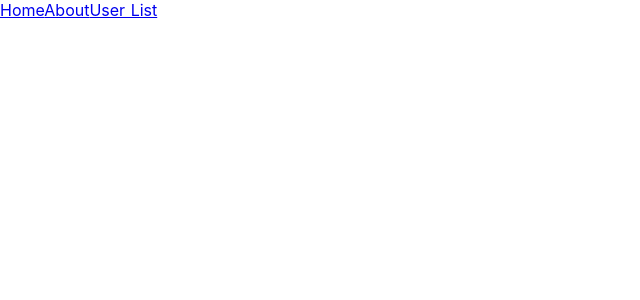
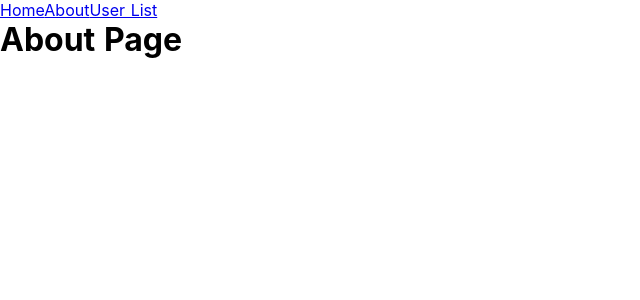
Before and after one commit to Takaf19/nuxt-first, a Nuxt app: page /about in a window 1280 px wide. Before the commit this address had no page. Shown: the top 300 px of the page, without its empty margins (0-640 px from the left). Built offline with nearby package versions, Linux system fonts and the light colour scheme.

Commit message:
Create about.vue

```diff
--- /dev/null
+++ b/pages/about.vue
@@ -0,0 +1,3 @@
+<template>
+    <h1>About Page</h1>
+</template>
```
